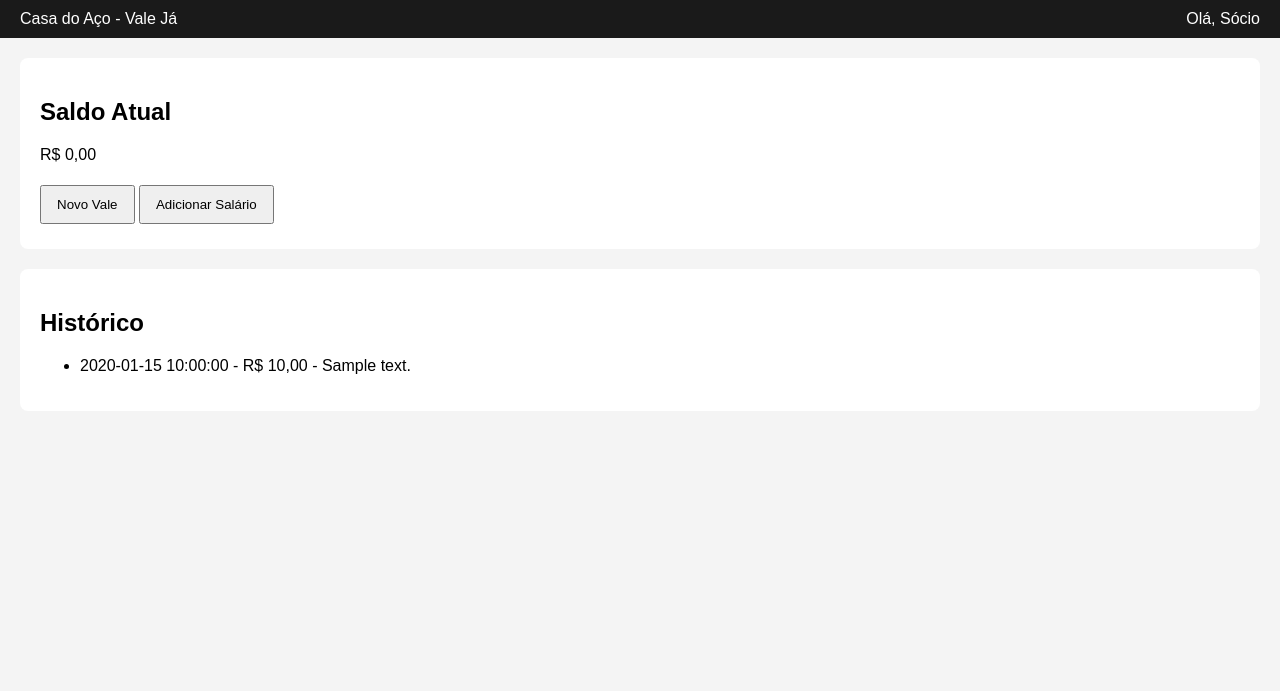
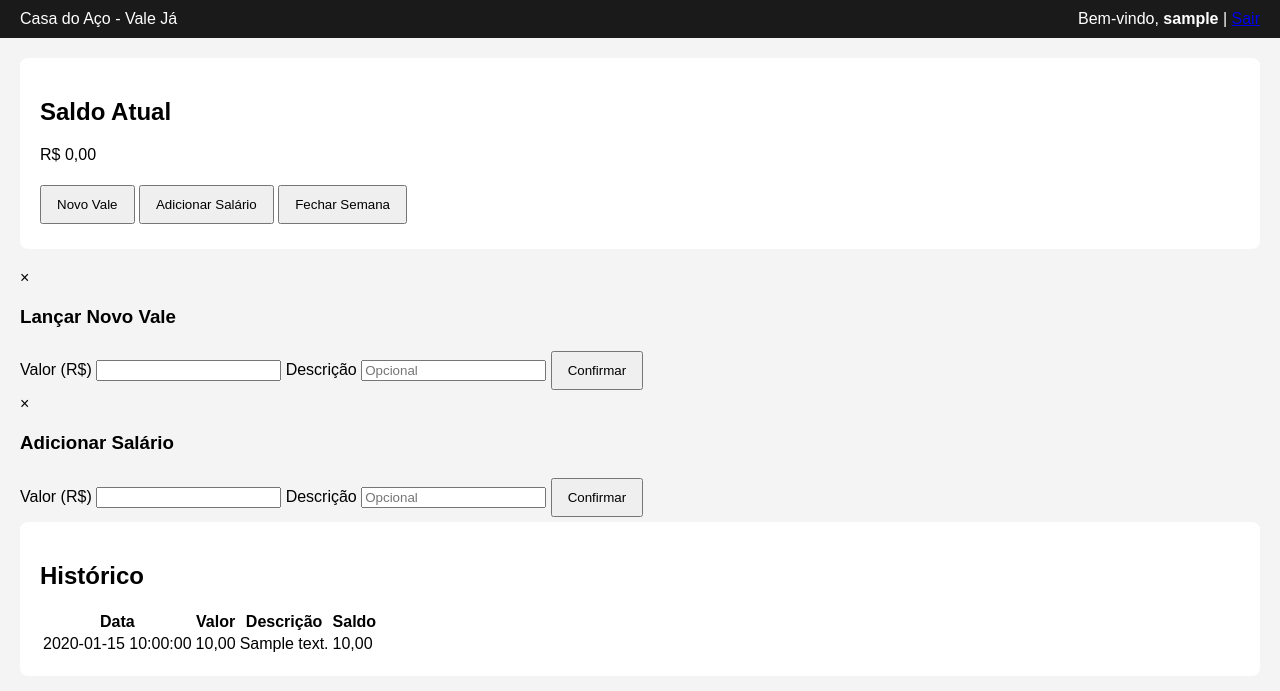
Before and after one commit to davichaves123-creator/vale_ja_app, a FastAPI app: template templates/home.html in a window 1280 px wide. Shown: the top 691 px of the page. Run offline with FastAPI, Linux system fonts and the light colour scheme; the template is opened without the code that fills it: most values are stand-ins (such as "Sample title", 1, 10 or a date in 2020).

Commit message:
Update home.html

```diff
--- a/templates/home.html
+++ b/templates/home.html
@@ -1,39 +1,110 @@
 {% extends "base.html" %}
+
 {% block content %}
 <div class="header">
-  <div class="logo">Casa do Aço - Vale Já</div>
-  <div class="user-info">Olá, Sócio</div>
+  <div class="logo">Casa do Aço - <span class="highlight">Vale Já</span></div>
+  <div class="user-info">Bem-vindo, <strong>{{ user_name }}</strong> | <a href="/logout">Sair</a></div>
 </div>
+
 <div class="main-content">
+  {% if request.query_params.get('receipt') %}
+  <div class="alert-success">
+    Comprovante gerado com sucesso! <a href="/download_receipt/{{ request.query_params.get('receipt') }}" target="_blank">Clique aqui para baixar</a>.
+  </div>
+  {% endif %}
+
   <div class="balance-card">
     <h2>Saldo Atual</h2>
     <p class="balance-value">R$ {{ '%.2f' | format(current_balance) | replace('.', ',') }}</p>
     <div class="balance-actions">
-      <button onclick="document.getElementById('vale-form').style.display='block'">Novo Vale</button>
-      <button onclick="document.getElementById('salario-form').style.display='block'">Adicionar Salário</button>
+      <button id="open-form-btn" class="primary-btn">Novo Vale</button>
+      <button id="open-salary-form-btn" class="primary-btn outline">Adicionar Salário</button>
+      <form action="/close_week" method="get" style="display:inline;">
+        <button type="submit" class="secondary-btn">Fechar Semana</button>
+      </form>
     </div>
   </div>
-  <div id="vale-form" style="display:none;">
-    <form action="/new_vale" method="get">
-      <input type="number" step="0.01" name="value" required placeholder="Valor do vale">
-      <input type="text" name="description" placeholder="Descrição">
-      <button type="submit">Lançar Vale</button>
-    </form>
+
+  <!-- Modal: Novo Vale -->
+  <div id="new-vale-form" class="modal">
+    <div class="modal-content">
+      <span class="close-btn" id="close-form-btn">&times;</span>
+      <h3>Lançar Novo Vale</h3>
+      <form action="/new_vale" method="get" class="vale-form">
+        <label for="value">Valor (R$)</label>
+        <input type="number" id="value" name="value" step="0.01" min="0.01" required>
+
+        <label for="description">Descrição</label>
+        <input type="text" id="description" name="description" placeholder="Opcional">
+
+        <button type="submit" class="primary-btn">Confirmar</button>
+      </form>
+    </div>
   </div>
-  <div id="salario-form" style="display:none;">
-    <form action="/add_salary" method="get">
-      <input type="number" step="0.01" name="value" required placeholder="Valor do salário">
-      <input type="text" name="description" placeholder="Descrição">
-      <button type="submit">Adicionar Salário</button>
-    </form>
+
+  <!-- Modal: Adicionar Salário -->
+  <div id="new-salary-form" class="modal">
+    <div class="modal-content">
+      <span class="close-btn" id="close-salary-form-btn">&times;</span>
+      <h3>Adicionar Salário</h3>
+      <form action="/add_salary" method="get" class="vale-form">
+        <label for="salary_value">Valor (R$)</label>
+        <input type="number" id="salary_value" name="value" step="0.01" min="0.01" required>
+
+        <label for="salary_description">Descrição</label>
+        <input type="text" id="salary_description" name="description" placeholder="Opcional">
+
+        <button type="submit" class="primary-btn">Confirmar</button>
+      </form>
+    </div>
   </div>
+
   <div class="history-card">
     <h2>Histórico</h2>
-    <ul>
-      {% for t in transactions[::-1] %}
-      <li>{{ t['datetime_str'] }} - R$ {{ '%.2f' | format(t['value']) | replace('.', ',') }} - {{ t['description'] }}</li>
-      {% endfor %}
-    </ul>
+    {% if transactions %}
+    <table class="history-table">
+      <thead>
+        <tr>
+          <th>Data</th>
+          <th>Valor</th>
+          <th>Descrição</th>
+          <th>Saldo</th>
+        </tr>
+      </thead>
+      <tbody>
+        {% for t in transactions[::-1] %}
+        <tr class="{% if t['value'] < 0 %}negative{% else %}positive{% endif %}">
+          <td>{{ t['datetime_str'] }}</td>
+          <td>{{ '%.2f' | format(t['value']) | replace('.', ',') }}</td>
+          <td>{{ t['description'] if t['description'] else '-' }}</td>
+          <td>{{ '%.2f' | format(t['balance']) | replace('.', ',') }}</td>
+        </tr>
+        {% endfor %}
+      </tbody>
+    </table>
+    {% else %}
+    <p class="empty-msg">Nenhum lançamento registrado.</p>
+    {% endif %}
   </div>
 </div>
+
+<script>
+const modalVale = document.getElementById('new-vale-form');
+const openVale = document.getElementById('open-form-btn');
+const closeVale = document.getElementById('close-form-btn');
+
+const modalSalary = document.getElementById('new-salary-form');
+const openSalary = document.getElementById('open-salary-form-btn');
+const closeSalary = document.getElementById('close-salary-form-btn');
+
+openVale.addEventListener('click', () => modalVale.style.display = 'block');
+closeVale.addEventListener('click', () => modalVale.style.display = 'none');
+openSalary.addEventListener('click', () => modalSalary.style.display = 'block');
+closeSalary.addEventListener('click', () => modalSalary.style.display = 'none');
+
+window.addEventListener('click', e => {
+  if (e.target === modalVale) modalVale.style.display = 'none';
+  if (e.target === modalSalary) modalSalary.style.display = 'none';
+});
+</script>
 {% endblock %}
```
